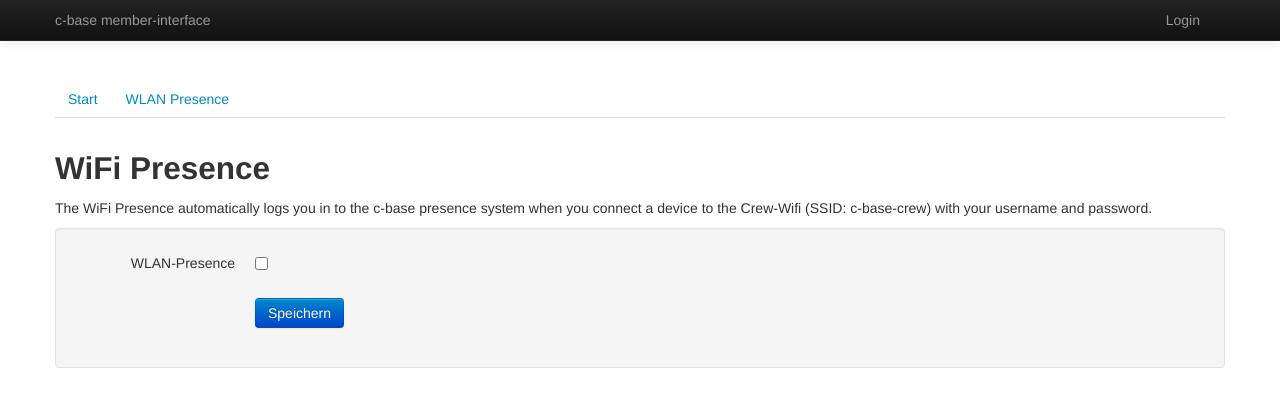
After one commit to c-base/cbmi, a Django app: template cbmi/templates/wlan_presence.html in a window 1280 px wide. The commit adds this page. Shown: the top 407 px of the page. Run offline with Django 3.2, Linux system fonts and the light colour scheme; the template is opened without the code that fills it: values that come from a table or form of the project are taken from there, others are empty; some libraries are stand-ins or nearby versions.

Commit message:
setting wifi presence

```diff
--- a/account/forms.py
+++ b/account/forms.py
@@ -1,5 +1,4 @@
 from django import forms
-
 
 class LoginForm(forms.Form):
     username = forms.CharField(max_length=255)
--- a/account/templates/dashboard.html
+++ b/account/templates/dashboard.html
@@ -1,7 +1,6 @@
 {% extends "base.html" %}
 
-{% block body %}
-    <div class="container">
+{% block container %}
         <div class="row">
             <div class="span12">
                 <h2>{{ request.user.username }}</h2>
@@ -29,5 +28,4 @@
                 {% endfor %}
             </div>
         </div>
-    </div>
-{% endblock body %}
+{% endblock container %}
--- a/account/urls.py
+++ b/account/urls.py
@@ -3,6 +3,6 @@ from django.conf.urls import patterns, url
 
 urlpatterns = patterns(
     '',
-    url(r'^login/$', 'account.views.auth_login'),
-    url(r'^logout/$', 'account.views.auth_logout'),
+    url(r'^login/$', 'account.views.auth_login', name="auth_login"),
+    url(r'^logout/$', 'account.views.auth_logout', name="auth_logout"),
 )
--- a/cbmi/forms.py
+++ b/cbmi/forms.py
@@ -19,3 +19,8 @@ class GastroPinField(forms.CharField):
 
 class GastroPinForm(forms.Form):
     gastropin = GastroPinField()
+
+
+class WlanPresenceForm(forms.Form):
+    # Boolean fields must never be required.
+    presence = forms.BooleanField(required=False)
--- a/cbmi/templates/base.html
+++ b/cbmi/templates/base.html
@@ -1,3 +1,4 @@
+{% load i18n %}
 <!DOCTYPE html>
 <html lang="de">
 <head>
@@ -63,6 +64,17 @@
 <br/>
 {% block body %}
     <div class="container">
+        <ul class="nav nav-tabs">
+            {% url cbmi.views.landingpage as landing_page_url %}
+            <li class="{% if request.path == landing_page_url %}active{% endif %}">
+                <a href="{{ landing_page_url }}">{% trans "Home" %}</a>
+            </li>
+            {% url cbmi.views.wlan_presence as wlan_presence_url %}
+            <li class="{% if request.path == wlan_presence_url %}active{% endif %}">
+                <a href="{{ wlan_presence_url }}">{% trans "WLAN Presence" %}</a>
+            </li>
+        </ul>
+    {% block container %}
         <div class="row">
             <div class="span12">
                 <div class="well">
@@ -79,7 +91,8 @@
                 </div>
             </div>
         </div>
-    </div>
+    {% endblock container %}
+    </div><!-- /.container -->
 {% endblock body %}
 <script src="/static/js/bootstrap.js"></script>
 <script src="http://ajax.googleapis.com/ajax/libs/jquery/1.10.1/jquery.min.js"></script>
--- /dev/null
+++ b/cbmi/templates/wlan_presence.html
@@ -0,0 +1,43 @@
+{% extends "base.html" %}
+{% load i18n %}
+{% block container %}
+<div class="row">
+    <div class="span12">
+    <h2>{% trans "WiFi Presence"%}</h2>
+    <p>{% blocktrans %}The WiFi Presence automatically logs you in
+        to the c-base presence system when you connect a device to the Crew-Wifi
+        (SSID: c-base-crew) with your username and password.{% endblocktrans %}</p>
+
+    {% if message %}
+    <div class="alert alert-success">{{ message }}</div>
+    {% endif %}
+
+    {{ form.non_field_errors }}
+
+    <form action="{% url cbmi.views.wlan_presence %}" method="post" class="form-horizontal well">
+
+        {% csrf_token %}
+        <div class="control-group">
+            <label class="control-label" for="if_presence">{% trans "WLAN-Presence" %}</label>
+            <div>
+                {{ form.presence.errors }}
+                </div>
+            <div class="controls">
+
+                <label class="checkbox">
+                    {{ form.presence }}
+{#                    <input name="presence" value="1" id="id_presence" type="checkbox"#}
+{#                           {% if form.presence.value %}checked="checked"{% endif %} /> {% trans "aktivieren?" %}#}
+                </label>
+
+            </div>
+        </div>
+        <div class="control-group">
+            <div class="controls">
+                <button type="submit" class="btn btn-primary">Speichern</button>
+            </div>
+        </div>
+    </form>
+    </div>
+</div>
+{% endblock container %}
--- a/cbmi/urls.py
+++ b/cbmi/urls.py
@@ -13,4 +13,7 @@ urlpatterns = patterns('',
     url(r'^groups/(?P<group_name>[^/]+)/', 'cbmi.views.groups_list'),
     url(r'^$', 'cbmi.views.landingpage'),
     url(r'^gastropin/$', 'cbmi.views.gastropin', name='gastropin'),
+
+    url(r'^wlan_presence/$', 'cbmi.views.wlan_presence', name='wlan_presence'),
+
 )
```
Also changed, not shown: account/views.py (+17 -9 lines), cbmi/settings.py (+12 -0 lines), cbmi/templates/group_list.html (+3 -4 lines), cbmi/views.py (+118 -2 lines).
